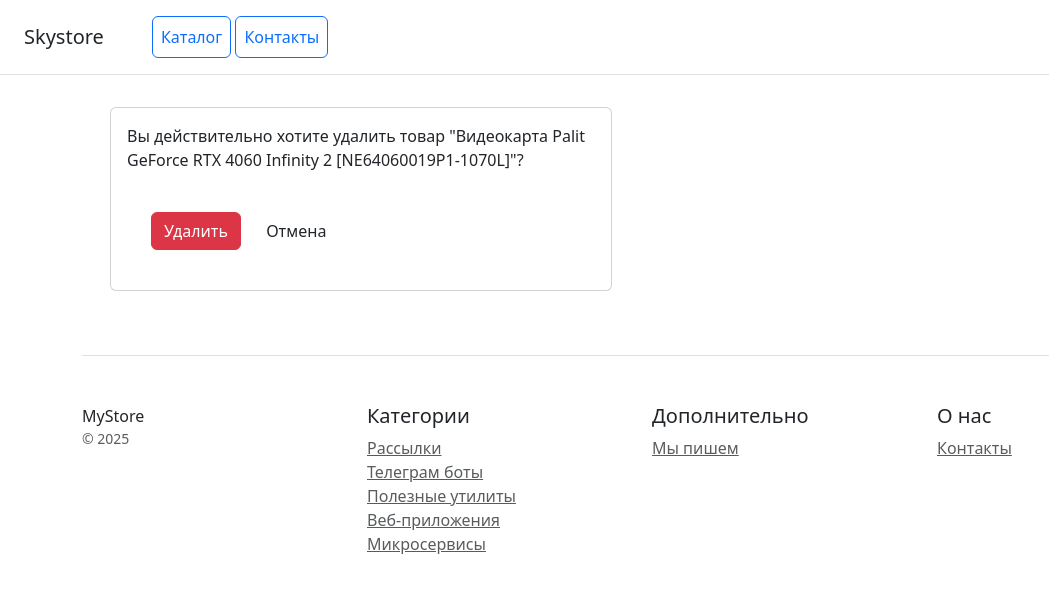
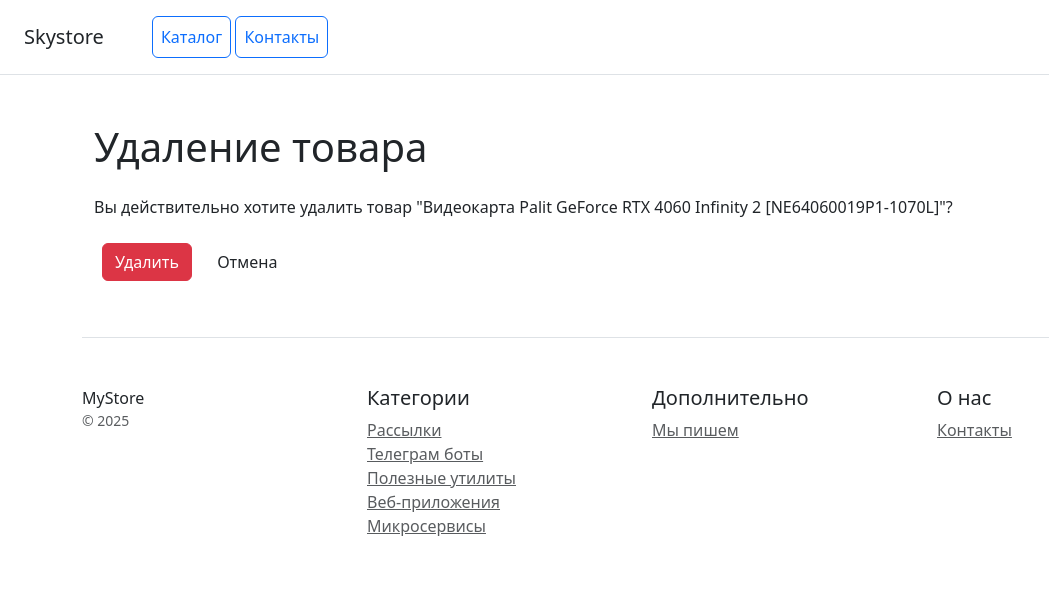
Before and after one commit to nex-kex/DjangoApp, a Django app: page /catalog/8/delete/ in a window 1280 px wide. Shown: the top 593 px of the page, without its empty margins (0-1049 px from the left). Run offline with Django 5.2, Linux system fonts and the light colour scheme; data comes from the database, SQL or seed files in the repository; some libraries are stand-ins or nearby versions.

Commit message:
DeleteView

```diff
--- a/catalog/templates/catalog/product_confirm_delete.html
+++ b/catalog/templates/catalog/product_confirm_delete.html
@@ -4,12 +4,11 @@
 
 {% block content %}
 
-<div class="container">
-    <div class="row">
-        <div class="col-6">
-            <div class="card m-3 p-3">
+<div class="container mt-5">
+    <h1 class="mb-4">Удаление товара</h1>
     <p>Вы действительно хотите удалить товар "{{ object.name }}"?</p>
     <div class="card-body">
+        <form method="post">
             {% csrf_token %}
         <button type="submit" class="btn btn-danger m-2">
             Удалить
@@ -17,10 +16,7 @@
         <a class="btn" class="btn btn-secondary m-2" href="{% url 'catalog:product_list' %}">
             Отмена
         </a>
+        </form>
     </div>
 </div>
-        </div>
-    </div>
-</div>
-
 {% endblock %}
```
Lines whose indentation alone changed are shown as unchanged.
